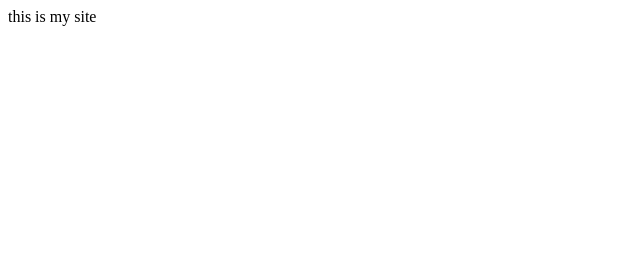
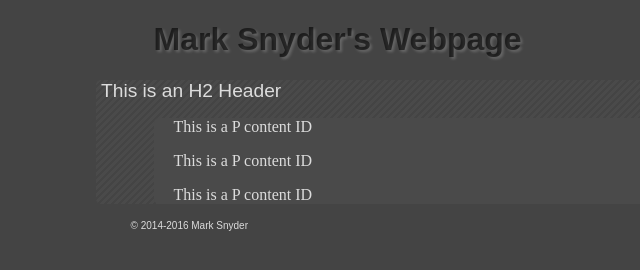
Before and after one commit to markwsnyder/markwsnyder.github.io, a plain HTML site: page index.html in a window 1280 px wide. Shown: the whole page, without its empty margins (0-640 px from the left). Drawn offline with Linux system fonts and the light colour scheme.

Commit message:
Basic CSS

```diff
--- a/index.html
+++ b/index.html
@@ -1 +1,21 @@
-this is my site
+<!DOCTYPE html>
+<html lang="en-us">
+<head>
+<meta charset="utf-8">
+<title></title>
+<link rel = "stylesheet" href = "style.css" />
+</head>
+<body>
+    <h1>Mark Snyder's Webpage</h1>
+<form>
+<h2>This is an H2 Header</h2>
+<div>
+<p>This is a P content ID</p>
+<p>This is a P content ID</p>
+<p>This is a P content ID</p>
+</div>
+
+</form>
+<footer>© 2014-2016 Mark Snyder</footer>
+</body>
+</html>
```
